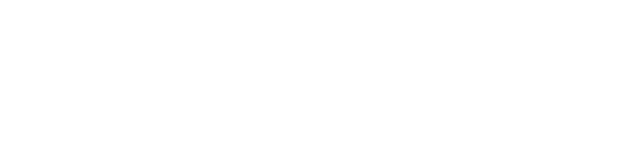
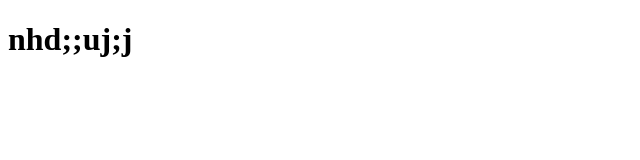
Before and after one commit to zakariazerari/test, a plain HTML site: page index.html in a window 1280 px wide. Shown: the whole page, without its empty margins (0-640 px from the left). Drawn offline with Linux system fonts and the light colour scheme.

Commit message:
ajouter title

```diff
--- a/index.html
+++ b/index.html
@@ -6,6 +6,6 @@
     <title>Document</title>
 </head>
 <body>
-
+    <h1>nhd;;uj;j</h1>
 </body>
 </html>
```
